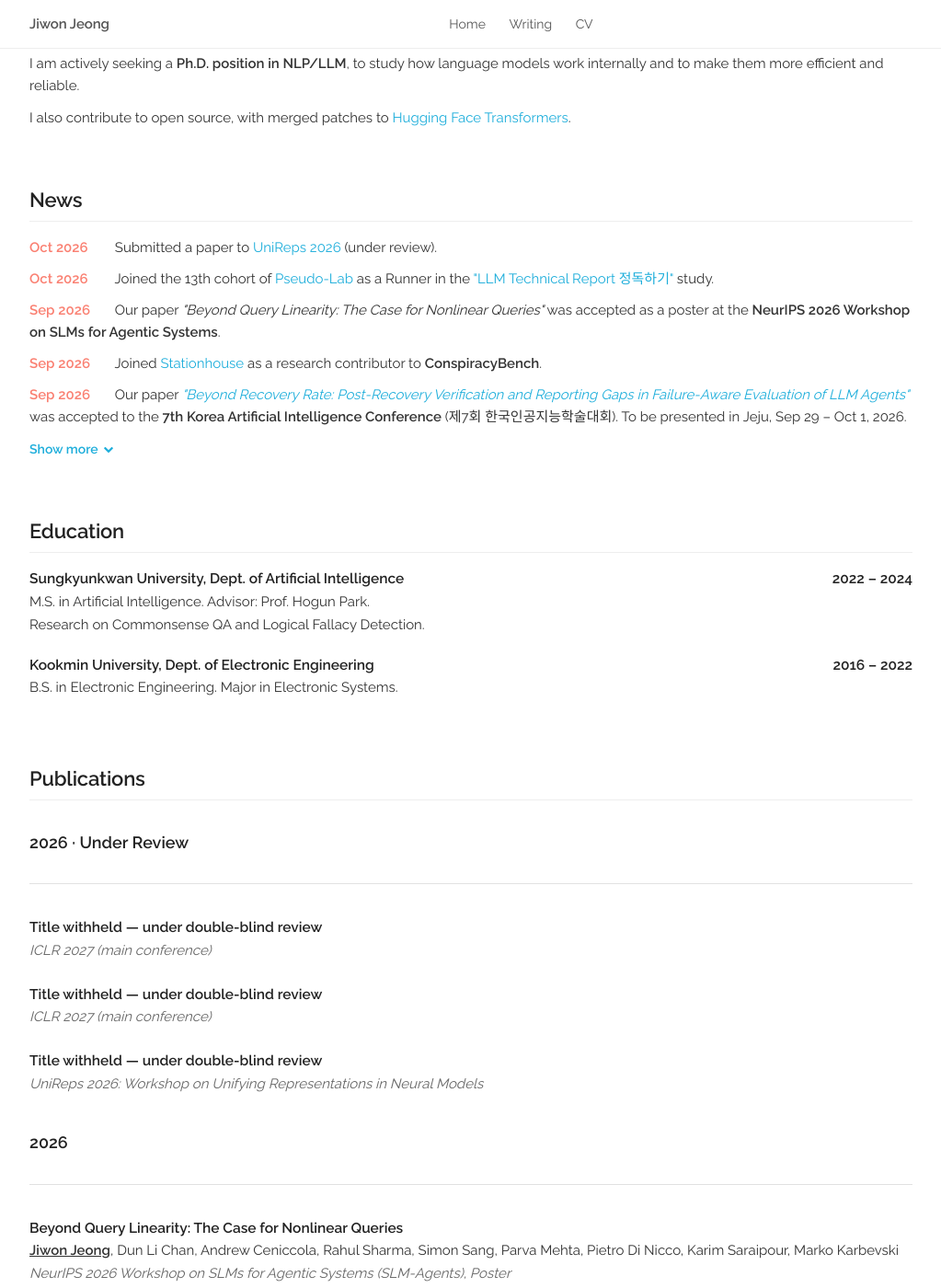
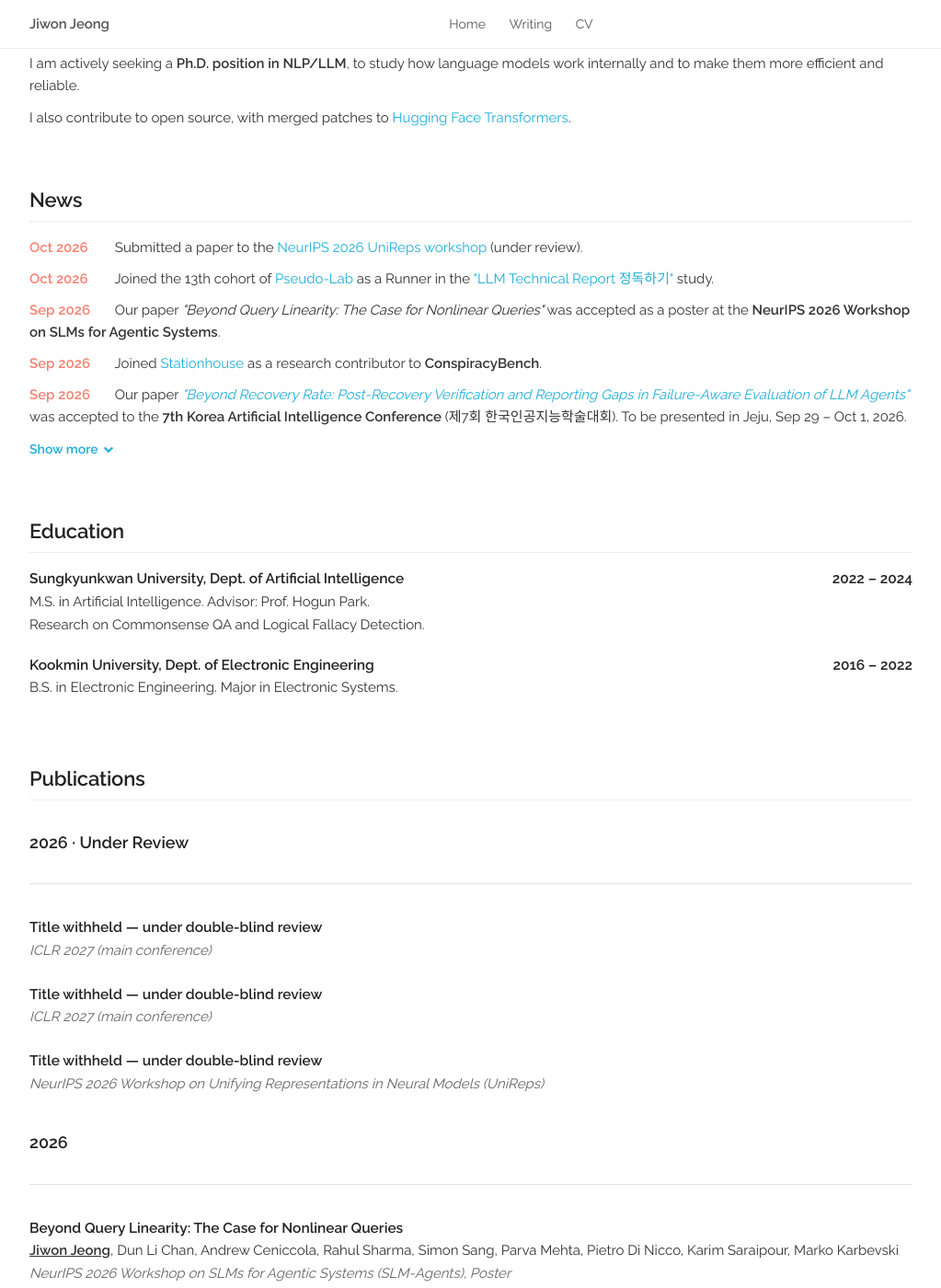
Before and after one commit to jw9603/jw9603.github.io, a Jekyll site: the page built from index.html, in a window 1280 px wide and 1400 px high, scrolled down 550 px. Shown: the whole window at 92% size, without its empty margins (128-1151 px from the left). Built offline with Jekyll 4.4.1, drawn with Linux system fonts in a browser that asks for light colours; a style sheet for code colours, icons or effects is not loaded.

Commit message:
Label UniReps as a NeurIPS 2026 workshop

```diff
--- a/index.html
+++ b/index.html
@@ -64,7 +64,7 @@ description: AI Research Engineer — NLP, LLM Reasoning
 
     <div class="news-item">
       <b class="news-date">Oct 2026</b>
-      Submitted a paper to <a href="https://unireps.org/2026/" target="_blank">UniReps 2026</a> (under review).
+      Submitted a paper to the <a href="https://unireps.org/2026/" target="_blank">NeurIPS 2026 UniReps workshop</a> (under review).
     </div>
 
     <div class="news-item">
@@ -184,7 +184,7 @@ description: AI Research Engineer — NLP, LLM Reasoning
       <div class="row">
         <div class="twelve columns">
           <p class="title"><b>Title withheld — under double-blind review</b></p>
-          <p><i>UniReps 2026: Workshop on Unifying Representations in Neural Models</i></p>
+          <p><i>NeurIPS 2026 Workshop on Unifying Representations in Neural Models (UniReps)</i></p>
         </div>
       </div>
     </div>
```
Also changed, not shown: 2 other files.
